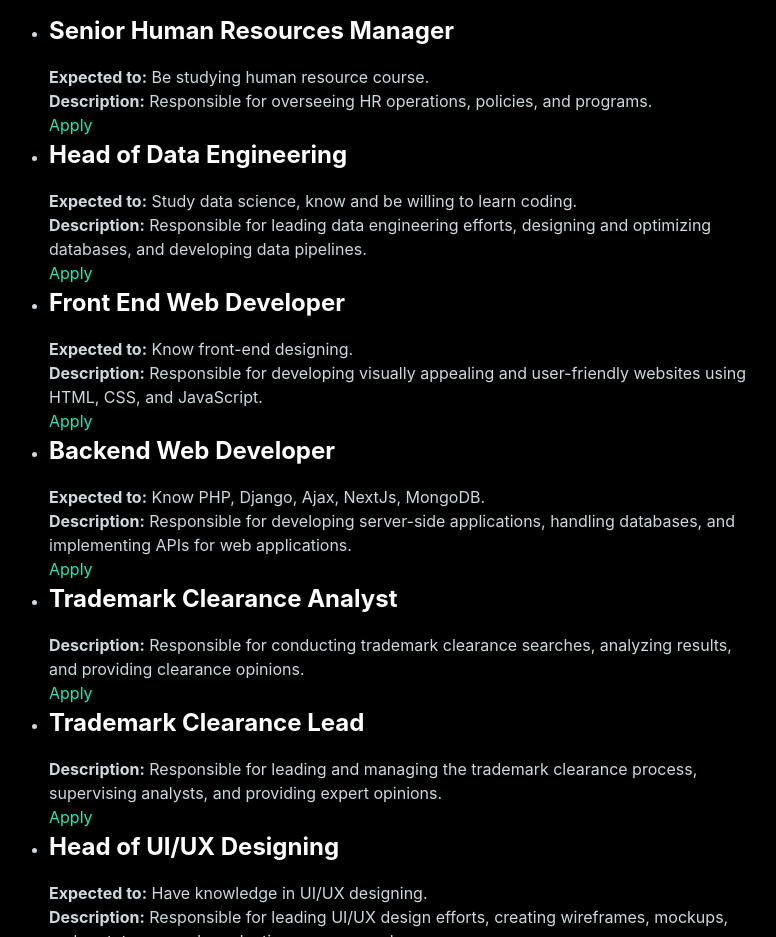
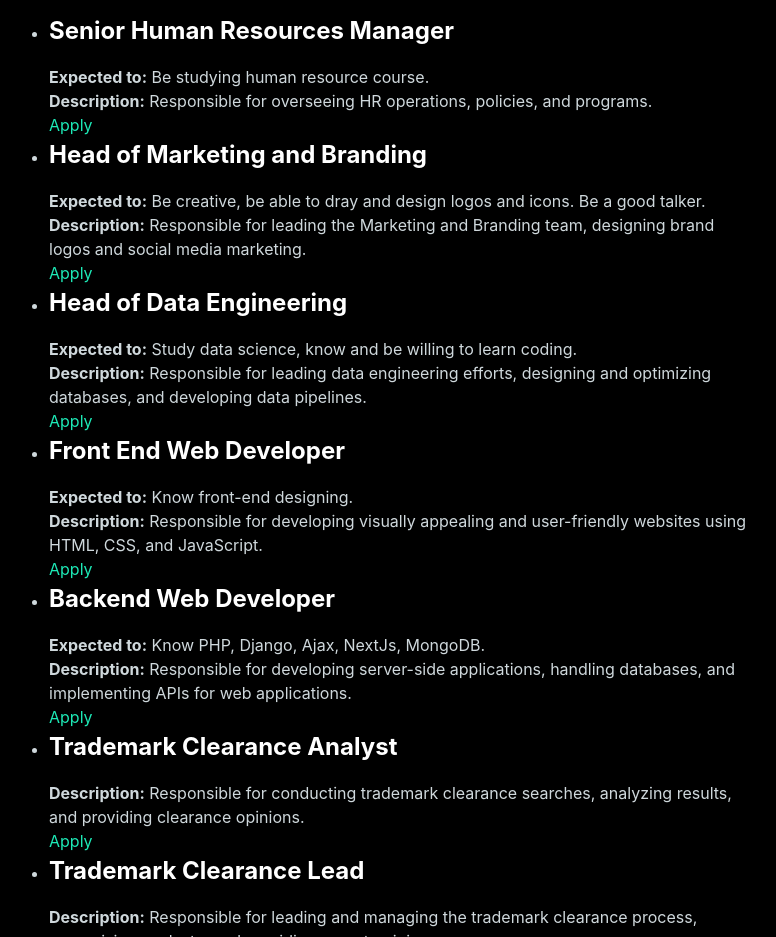
Before and after one commit to thecrashers/careers, a plain HTML site: page index.html in a window 1280 px wide. Shown: the part 2342-3279 px from the top of the page, without its empty margins (262-1038 px from the left). Drawn offline with nearby package versions, Linux system fonts and the light colour scheme; a web font is replaced by a local one.

Commit message:
Update index.html

```diff
--- a/index.html
+++ b/index.html
@@ -115,6 +115,12 @@
     <a href="https://forms.gle/rds7d1Z2Yq3kGGUu8">Apply</a>
   </li>
   <li>
+    <h3>Head of Marketing and Branding</h3>
+    <b>Expected to:</b> Be creative, be able to dray and design logos and icons. Be a good talker.<br>
+    <b>Description:</b> Responsible for leading the Marketing and Branding team, designing brand logos and social media marketing.<br>
+    <a href="https://forms.gle/iBQ2ZYtV9tmyvms79">Apply</a>
+  </li>
+  <li>
     <h3>Head of Data Engineering</h3>
     <b>Expected to:</b> Study data science, know and be willing to learn coding.<br>
     <b>Description:</b> Responsible for leading data engineering efforts, designing and optimizing databases, and developing data pipelines.<br>
```
